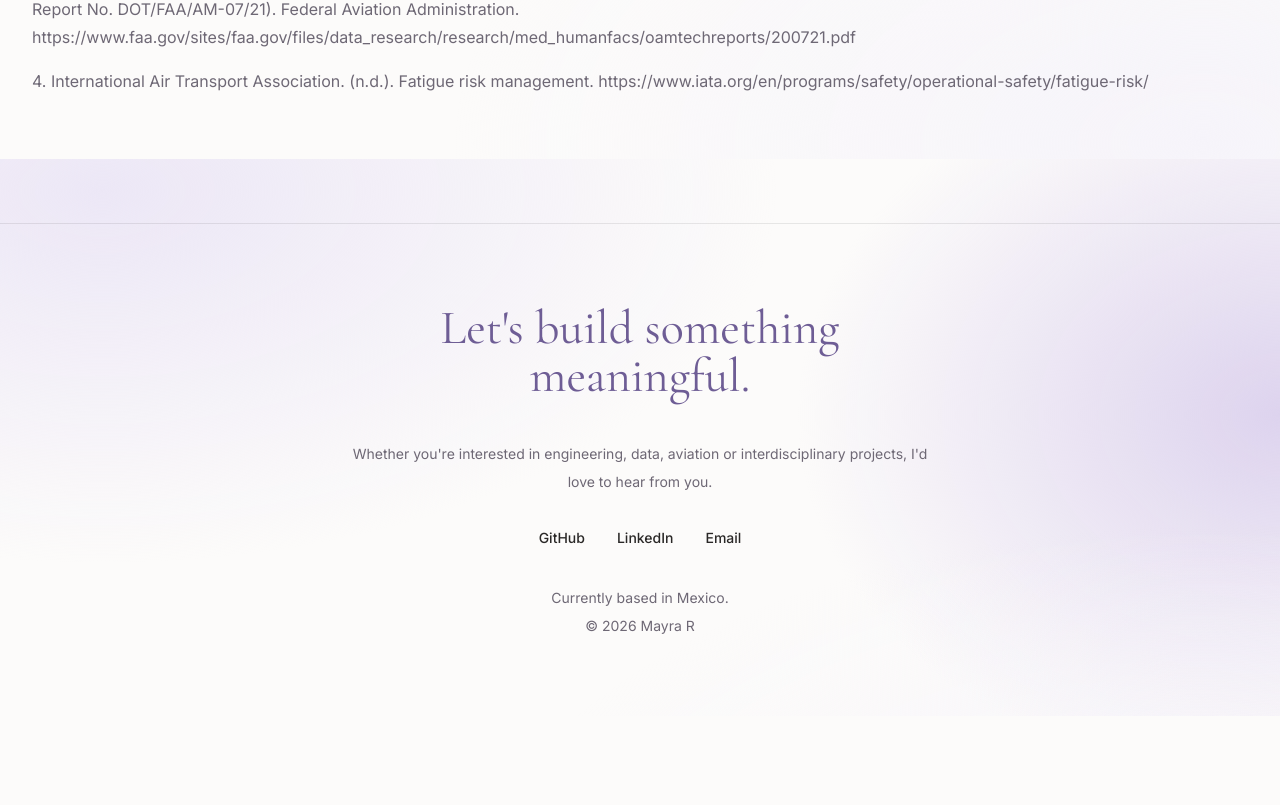
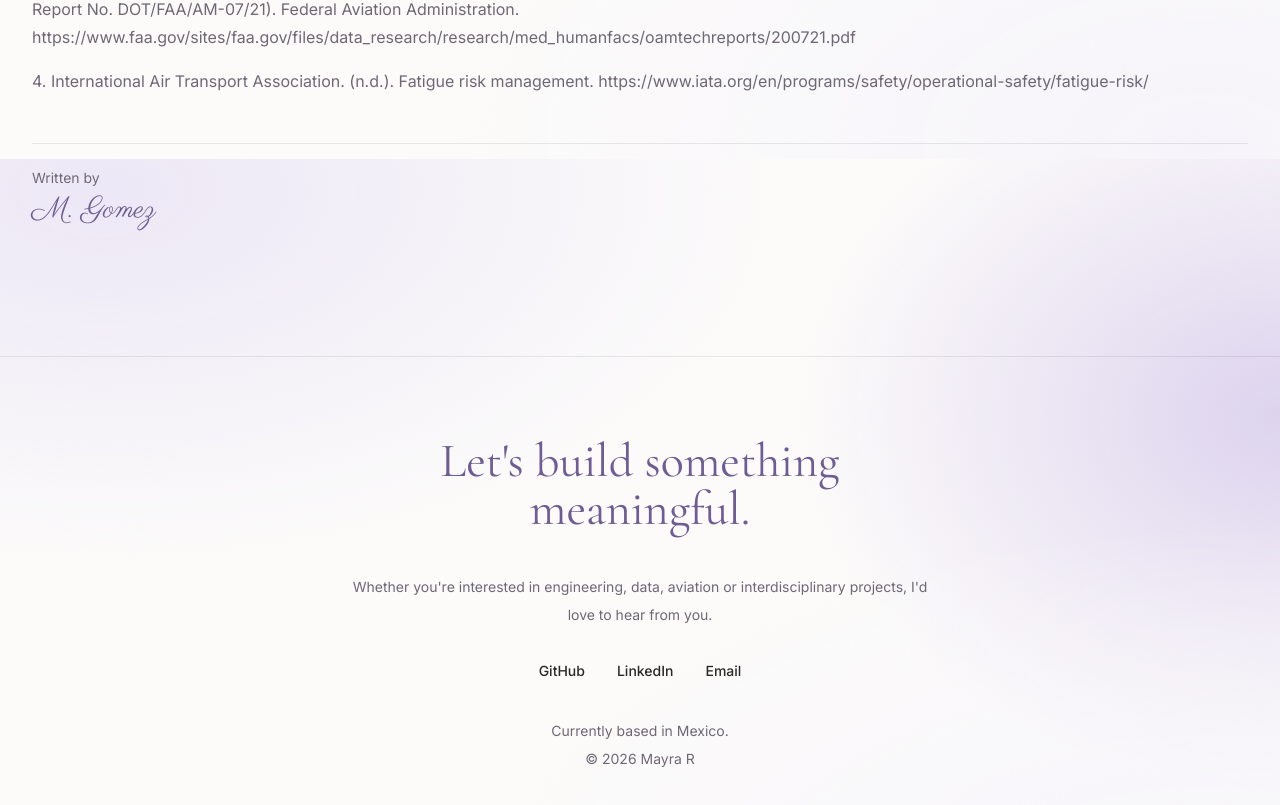
Before and after one commit to maygr09/mayra-gomez, a Next.js app: page /journal/F-R-M-S in a window 1280 px wide. Shown: the part 1441-2246 px from the top of the page. Before the commit the page ends 2157 px from the top, so only its background shows below. Built offline with nearby package versions, Linux system fonts and the light colour scheme.

Commit message:
Add signature to entries

```diff
--- a/app/journal/[slug]/page.tsx
+++ b/app/journal/[slug]/page.tsx
@@ -70,6 +70,13 @@ export default async function JournalEntryPage({
         <div className="mt-8 text-base leading-7 text-muted">
           <Prose paragraphs={entry.content} />
         </div>
+
+        <footer className="mt-12 border-t border-foreground/10 pt-6">
+          <p className="text-sm text-muted">Written by</p>
+          <p className="font-display mt-1 text-3xl text-lavender-600">
+            M. Gomez
+          </p>
+        </footer>
       </Container>
     </article>
   );
```
